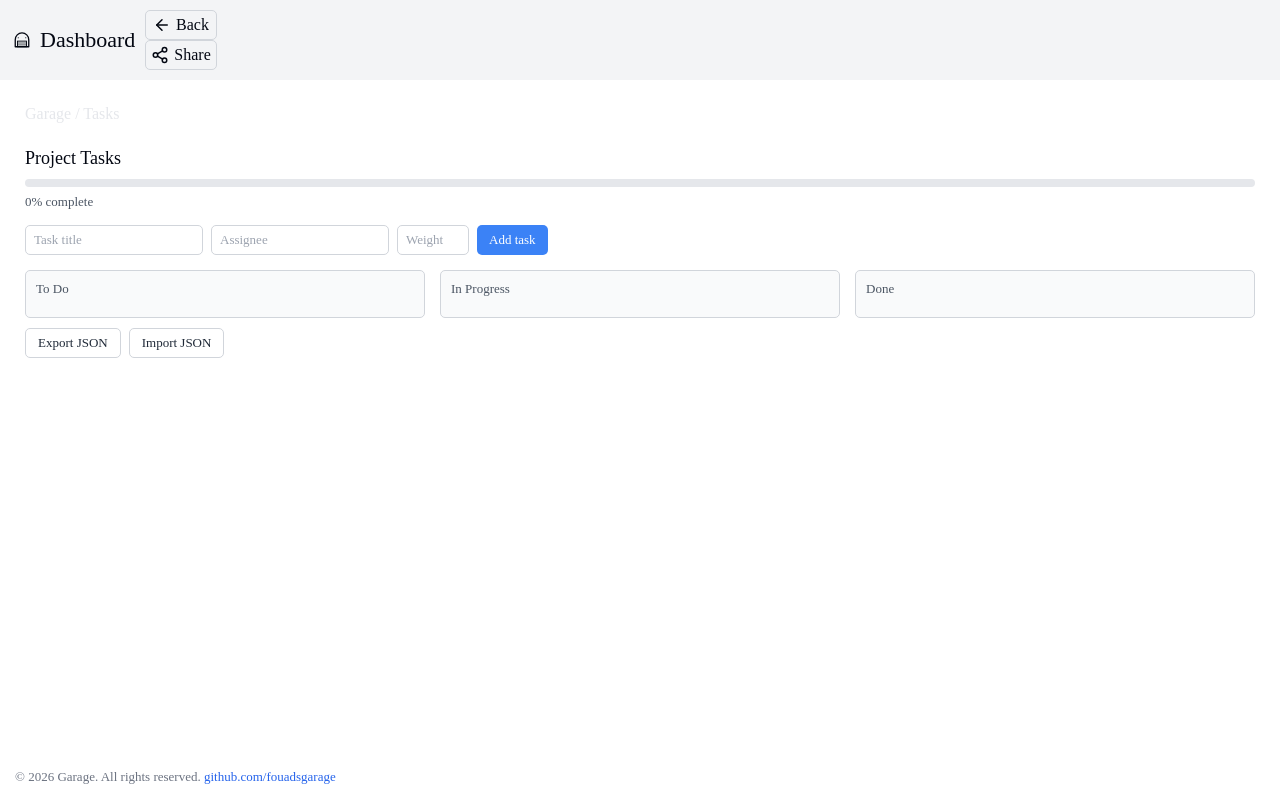
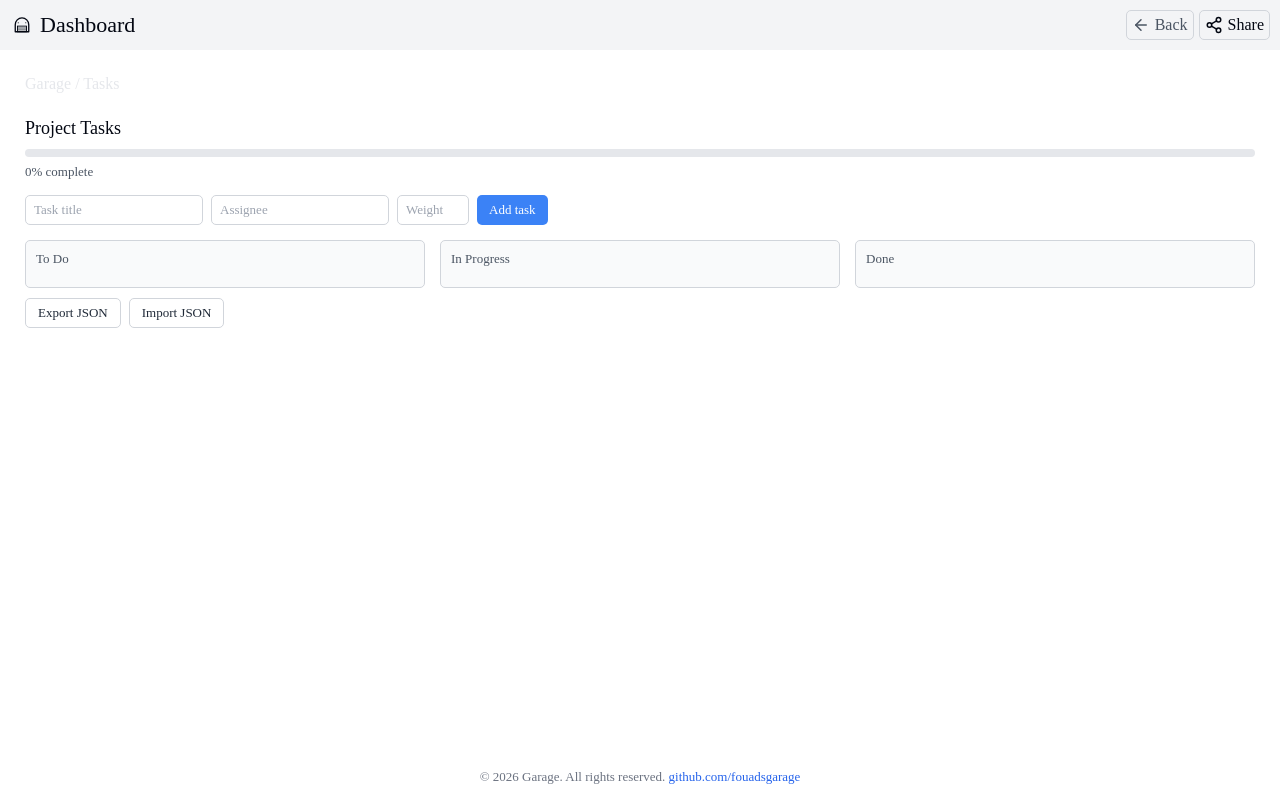
Before and after one commit to fouadsgarage/garage, a plain HTML site: page tasks.html in a window 1280 px wide. Drawn offline with Linux system fonts and the light colour scheme; a web font is replaced by a local one.

Commit message:
Update style.css

```diff
--- a/dashboard/assets/stylesheets/style.css
+++ b/dashboard/assets/stylesheets/style.css
@@ -2,10 +2,8 @@
 @import url(./defaults.css);
 
 :root {
-    /* ubuntu-font-family-0.83 */
     --ubuntu-font-family-083-L: ubuntu-font-family-083-L;
 
-    /* gray-scale */
     --gray-50:  #f9fafb;
     --gray-100: #f3f4f6;
     --gray-200: #e5e7eb;
@@ -18,7 +16,6 @@
     --gray-900: #111827;
     --gray-950: #030712;
 
-    /* blue scale */
     --blue-50:  #eff6ff;
     --blue-100: #dbeafe;
     --blue-200: #bfdbfe;
@@ -38,6 +35,12 @@
     border: 0;
     padding: 0;
     font-family: var(--ubuntu-font-family-083-L);
+}
+
+body {
+    min-height: 100vh;
+    display: flex;
+    flex-direction: column;
 }
 
 header {
@@ -61,10 +64,16 @@ header .brandmark h1 {
     font-weight: 100;
 }
 
+header nav {
+    display: flex;
+    align-items: center;
+    gap: 5px;
+    margin-left: auto;
+}
+
 header nav a {
     text-decoration: none;
     color: var(--gray-950);
-    margin: 0 5px 0 0;
     border: 1px solid var(--gray-300);
     border-radius: 5px;
     padding: 5px;
@@ -75,7 +84,17 @@ header nav a svg {
     margin: 0 5px 0 0;
 }
 
-/* main */
+header nav a#back-btn {
+    color: var(--gray-600);
+}
+
+header nav a#back-btn span {
+    margin: 0 0 0 5px;
+}
+
+main {
+    flex: 1;
+}
 
 main article .route {
     color: var(--gray-200);
@@ -151,10 +170,8 @@ main article .guide .guide-steps .step p strong {
 }
 
 footer {
-    position: absolute;
-    bottom: 0;
+    margin-top: auto;
     padding: 15px;
-    margin: 25px 0 0 0;
 }
 
 footer p {
@@ -167,8 +184,6 @@ footer p a {
     text-decoration: none;
     transition: 0.3s;
 }
-
-/* t */
 
 main article .terminal {
     border: 1px solid var(--gray-300);
@@ -213,8 +228,6 @@ main article .terminal .terminal-input input {
 main article .terminal .terminal-input input::placeholder {
     color: var(--gray-400);
 }
-
-/* Tasks.html main */
 
 main article .tasks-board {
     margin: 0 0 25px 0;
@@ -404,6 +417,7 @@ main article .tasks-board .task-actions .import-label {
     header nav {
         flex-wrap: wrap;
         gap: 5px;
+        margin-left: 0;
     }
 
     header nav a {
@@ -463,6 +477,7 @@ main article .tasks-board .task-actions .import-label {
     header nav {
         flex-wrap: wrap;
         gap: 5px;
+        margin-left: 0;
     }
 
     header nav a {
```
